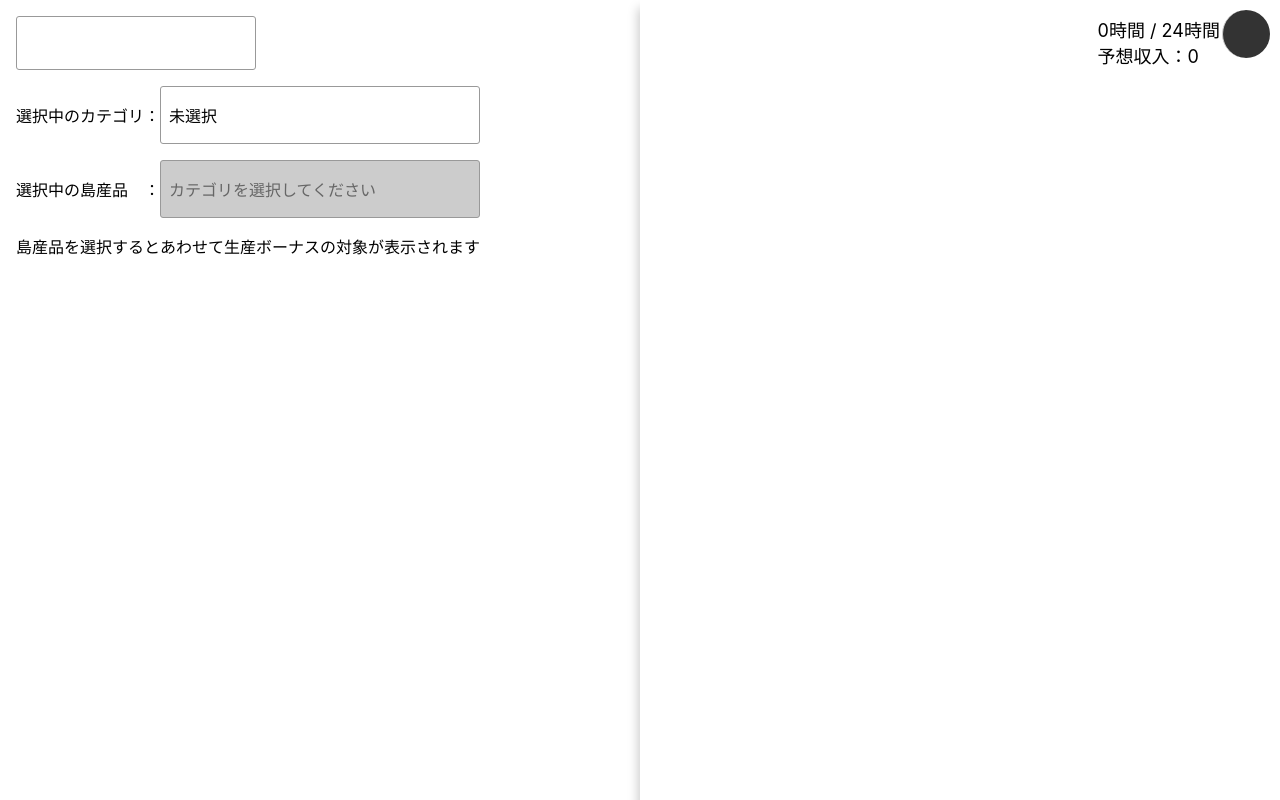
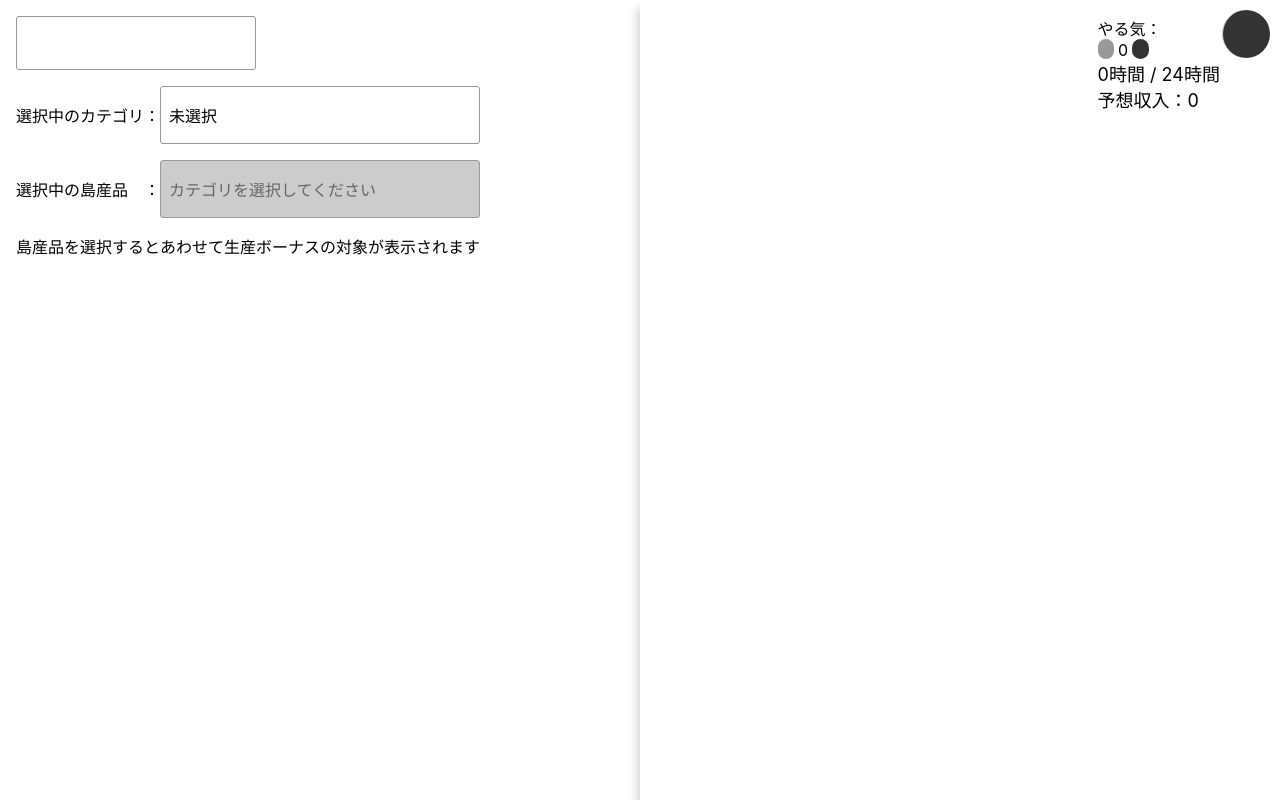
Before and after one commit to lamb-sni/earlgrey, a React (Create React App) app in the folder app/: page / in a window 1280 px wide. Both pictures are taken after a click on the element 1246 px from the left and 34 px from the top of the page. Built offline with nearby package versions, Linux system fonts and the light colour scheme.

Commit message:
やる気設定ができる

```diff
--- a/app/src/page/organisms/Schedule/index.tsx
+++ b/app/src/page/organisms/Schedule/index.tsx
@@ -12,6 +12,8 @@ const Schedule = () => {
   const selectedProducts = useRecoilValue(selectedProductsAtom);
   const selectedProductsIncludedBonus = useRecoilValue(selectedProductsIncludedBonusAtom);
   const [isOpen, setIsOpen] = React.useState(false);
+  const [motivation, setMotivation] = React.useState(0);
+  const maxMotivation = 35;
 
   const sumTime = selectedProducts
     .map(d => d.name ? d.schedule.value : 0)
@@ -22,7 +24,8 @@ const Schedule = () => {
     const popluarityRate = getPopularityRate(d.popularity);
     const demandRate = getDemandRate(d.demand);
     const bonusRate = d.isBonus ? 2.0 : 1.0;
-    const result = Math.floor(amount * popluarityRate * demandRate * bonusRate);
+    const motivationRate = (motivation + 100) / 100;
+    const result = Math.floor(amount * popluarityRate * demandRate * bonusRate * motivationRate);
     return result;
   }).reduce((acc, crr) => acc + crr, 0);
 
@@ -34,6 +37,24 @@ const Schedule = () => {
             <ScheduleItem />
           </div>
           <div className={style.status}>
+            <div className={style.time}>
+              <p>やる気：</p>
+              <div className={style.motivationWrap}>
+                <p
+                  className={ClassNames(style.motivationButton, style.minus, {
+                    [style.disabled]: !motivation
+                  })}
+                  onClick={() => { if (motivation) { setMotivation(motivation - 1); } }}
+                />
+                <p className={style.motivation}>{motivation.toString()}</p>
+                <p
+                  className={ClassNames(style.motivationButton, style.plus, {
+                    [style.disabled]: motivation >= maxMotivation
+                  })}
+                  onClick={() => { if (motivation < maxMotivation) { setMotivation(motivation + 1); } }}
+                />
+              </div>
+            </div>
             <div className={style.time}>
               <p className={style.totalTime}>
                 <span className={ClassNames({[style.over]: sumTime > totalTime})}>{sumTime}時間</span> / {totalTime}時間
--- a/app/src/page/organisms/Schedule/style.module.scss
+++ b/app/src/page/organisms/Schedule/style.module.scss
@@ -84,3 +84,53 @@
 .over {
   color: red;
 }
+
+.motivationWrap {
+  display: flex;
+  align-items: normal;
+}
+
+.motivation {
+  margin: 0 4px;
+}
+
+.motivationButton {
+  &::after {
+    font-family: "Material Icons";
+    padding: 2px;
+    color: #fff;
+    font-size: 16px;
+    background-color: #333;
+    border-radius: 50px;
+    position: relative;
+    top: 1px;
+    cursor: pointer;
+    transition: .3s;
+  }
+
+  &:hover {
+    &::after {
+      background-color: #666;
+    }
+  }
+
+  &.minus {
+    &::after {
+      content: "\e15b";
+    }
+  }
+
+  &.plus {
+    &::after {
+      content: "\e145";
+    }
+  }
+
+  &.disabled {
+    pointer-events: none;
+
+    &::after {
+      background-color: #999;
+    }
+  }
+}
```
